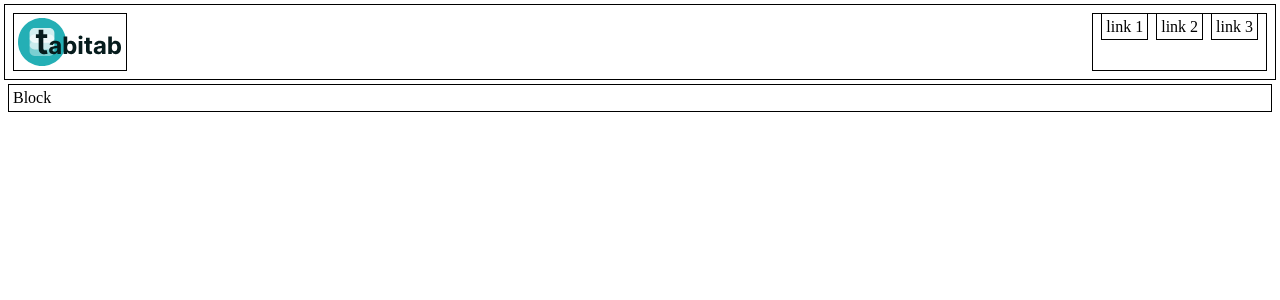
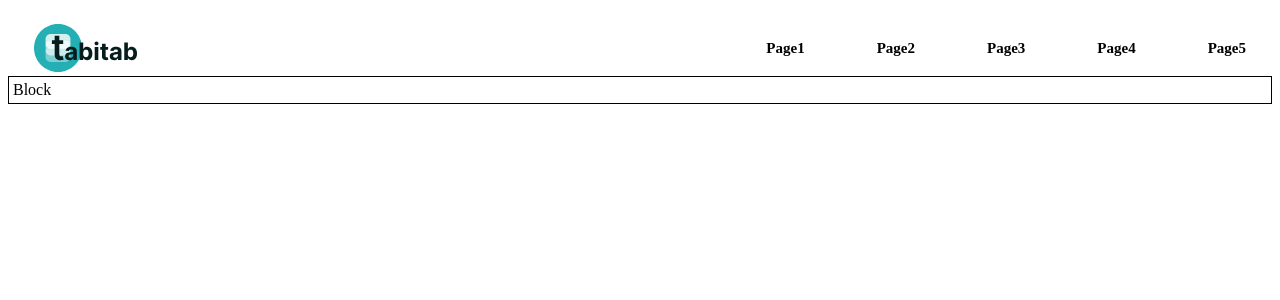
Before and after one commit to veryvorobey/tabitab, a React (Create React App) app: page / in a window 1280 px wide. Shown: the top 300 px of the page. Built offline with nearby package versions, Linux system fonts and the light colour scheme.

Commit message:
add Header block for Page1 for desktop

```diff
--- a/src/pages/Page1/blocks/Header/Header.scss
+++ b/src/pages/Page1/blocks/Header/Header.scss
@@ -1,25 +1,30 @@
 .Header {
   display: flex;
   justify-content: space-between;
-
-  border: 1px solid;
-  padding: 4px;
 }
 
 .Header-logo {
-  border: 1px solid;
-  padding: 4px;
-  margin: 4px;
+  margin-top: 20px;
+  margin-left: 30px;
 }
 
 .Header-links {
-  border: 1px solid;
-  padding: 4px;
-  margin: 4px;
+  margin-right: 30px;
+  margin-top: 33px;
 }
 
 .Header-link {
-  border: 1px solid;
-  padding: 4px;
-  margin: 4px;
+  font-weight: 600;
+  font-size: 15px;
+  line-height: 22px;
+  margin-right: 72px;
 }
+
+.Header-link:nth-child(5) {
+  margin-right: 0;
+}
+
+.Header-link:hover{
+  color: rgba(22, 116, 120, 1);
+  border-bottom: 1px rgba(22, 116, 120, 1) solid;
+}
--- a/src/pages/Page1/blocks/Header/Header.tsx
+++ b/src/pages/Page1/blocks/Header/Header.tsx
@@ -7,9 +7,11 @@ function Header() {
     <div className="Header">
       <img src={logo} className="Header-logo" alt="logo"/>
       <div className="Header-links">
-        <span className="Header-link">link 1</span>
-        <span className="Header-link">link 2</span>
-        <span className="Header-link">link 3</span>
+        <span className="Header-link">Page1</span>
+        <span className="Header-link">Page2</span>
+        <span className="Header-link">Page3</span>
+          <span className="Header-link">Page4</span>
+          <span className="Header-link">Page5</span>
       </div>
     </div>
   );
```
